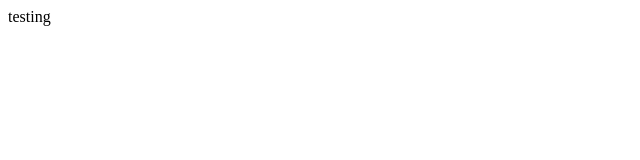
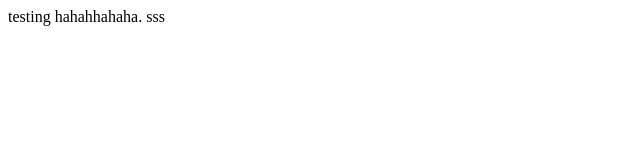
Before and after one commit to nullmicgo/ifame-poc, a plain HTML site: page index.html in a window 1280 px wide. Shown: the whole page, without its empty margins (0-640 px from the left). Drawn offline with Linux system fonts and the light colour scheme.

Commit message:
asdasdasd

```diff
--- a/index.html
+++ b/index.html
@@ -2,6 +2,6 @@
 
 <body>
 
-testing
+testing hahahhahaha. sss
 </body>
 </html>
```
